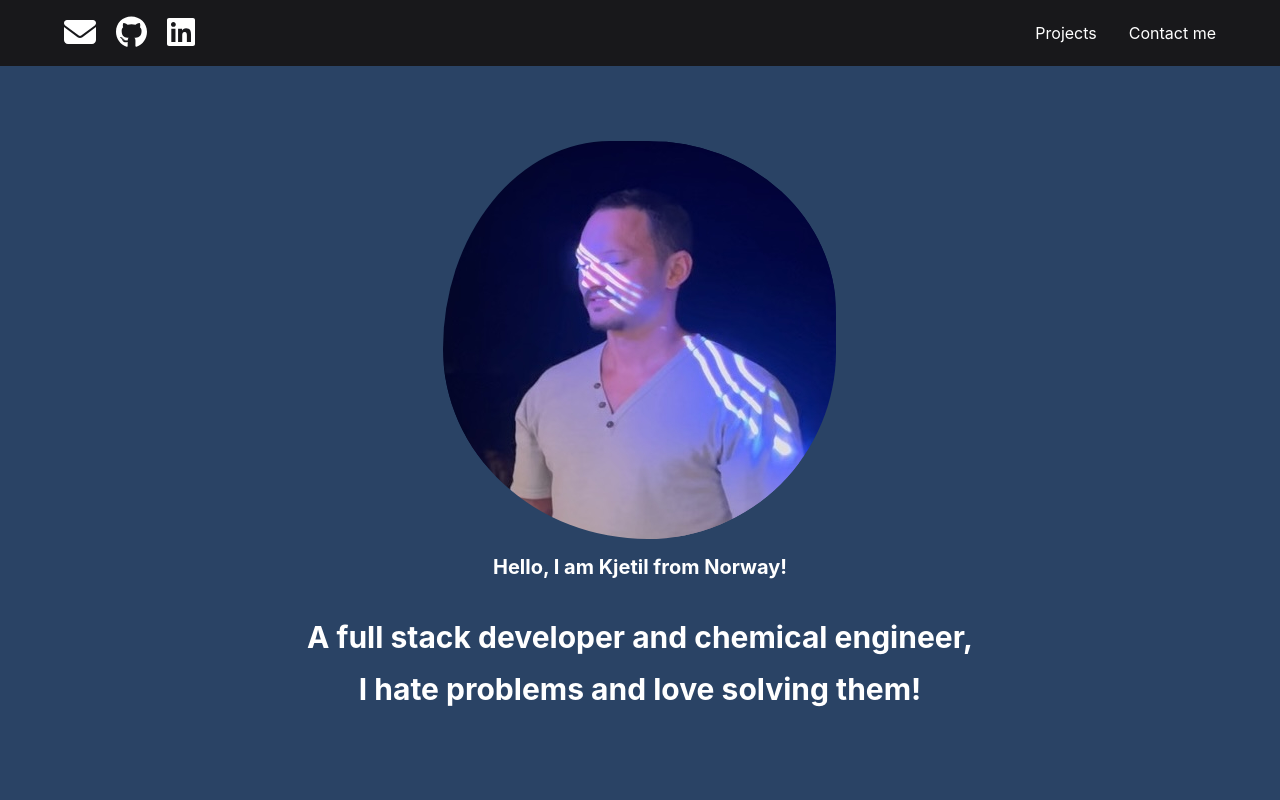
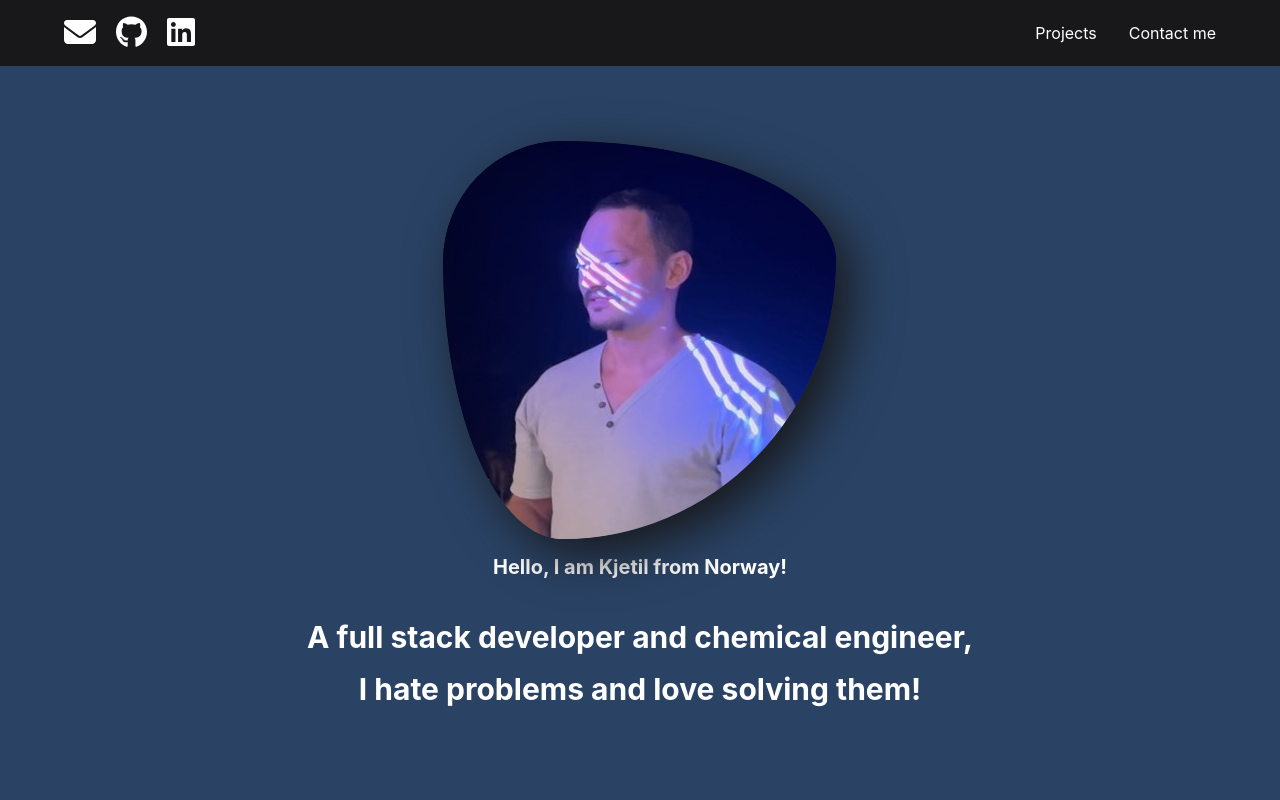
Before and after one commit to kjebrak/kjebrak.github.io, a React (Create React App) app: page / in a window 1280 px wide. Shown: the top 800 px of the page. Built offline with nearby package versions, Linux system fonts and the light colour scheme.

Commit message:
change avatar animation to more eccentric and add shadow

```diff
--- a/src/components/LandingSection.js
+++ b/src/components/LandingSection.js
@@ -10,13 +10,18 @@ const bio2 = "I hate problems and love solving them!";
 
 const fluidAvatar = keyframes`
 0% {
-  border-radius:  60% 40% 30% 70% / 60% 30% 70% 40%;
+  border-radius:  30% 70% 70% 30% / 30% 30% 70% 70%;
+  box-shadow: 15px 15px 50px #18181b
+}
+25% {
+  border-radius:  58% 42% 75% 25% / 76% 46% 54% 24%;
 }
 50% {
-  border-radius:  30% 60% 70% 40% / 50% 60% 30% 60%;
+  border-radius:  50% 50% 33% 67% / 55% 27% 73% 45%
 }
-100% {
-  border-radius:  60% 40% 30% 70% / 60% 30% 70% 40%
+75% {
+  border-radius:  33% 67% 58% 42% / 63% 68% 32% 37%
+  box-shadow: -10px -5px 50px #18181b
 }`;
 
 // Implement the UI for the LandingSection component according to the instructions.
@@ -34,9 +39,10 @@ const LandingSection = () => {
     name="Avatar"
     src={avatar_img}
     size='3xl'
-    borderRadius={"60% 40% 30% 70% / 60% 30% 70% 40%"}
+    borderRadius={"30% 70% 70% 30% / 30% 30% 70% 70%"}
+    boxShadow={"15px 15px 50px #18181b"}
     // animation={`${fluidAvatar} 4s ease-in-out 0s infinite normal ;`}
-    animation={`${fluidAvatar} 8s linear infinite;`}
+    animation={`${fluidAvatar} 6s linear infinite;`}
     transition={`all 1s ease-in-out;`}
     // border="2px solid white" // for debugging
     background={`url(${avatar_img})`}
```
